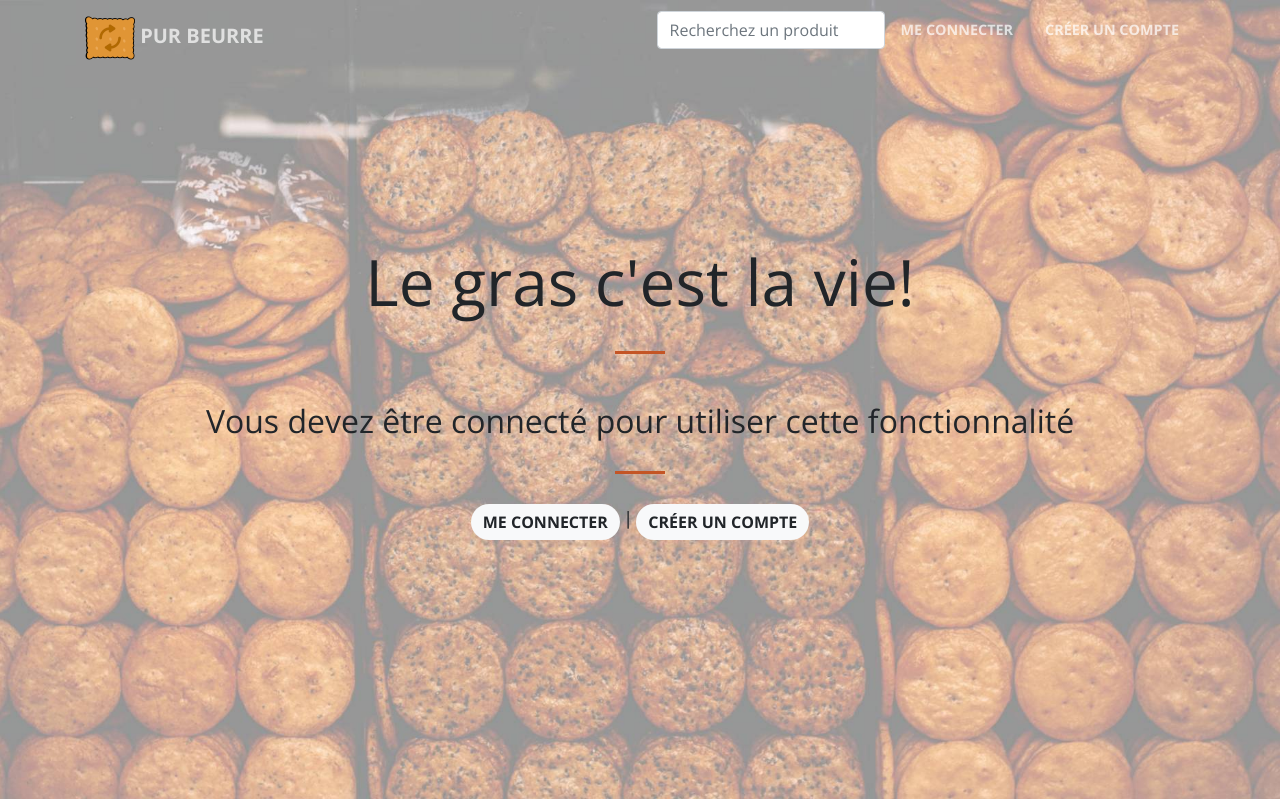
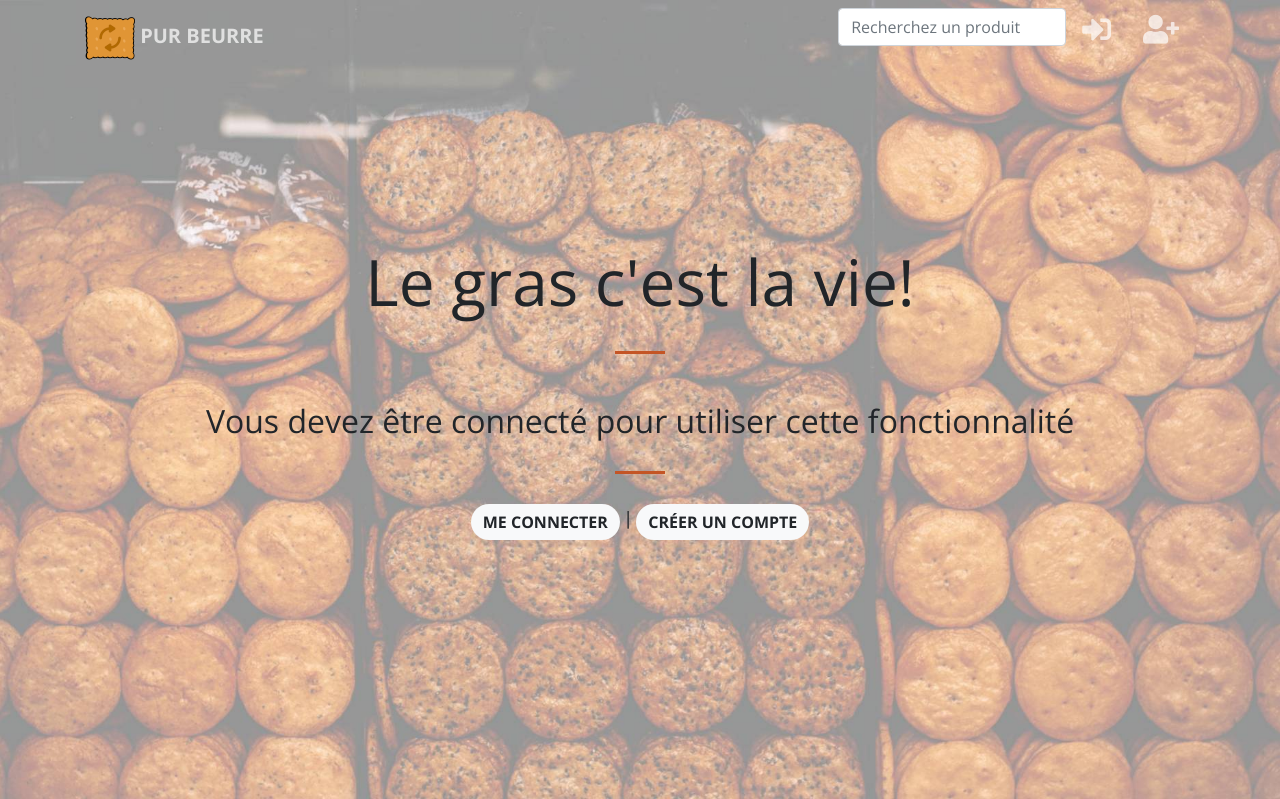
Before and after one commit to freezed/ocp8, a Django app: page /ersatz/favorite/1/1/ in a window 1280 px wide. Shown: the top 799 px of the page. Run offline with Django 3.2, Linux system fonts and the light colour scheme; some libraries are stand-ins or nearby versions.

Commit message:
Use icons for log/sign/favorites FIX #8

```diff
--- a/omega/templates/base.html
+++ b/omega/templates/base.html
@@ -48,20 +48,22 @@
             </li>
           {% if user.is_authenticated %}
             <li class="nav-item">
-              <a class="nav-link js-scroll-trigger" href="{% url 'account-index' %}">Mon compte</a>
+              <a class="nav-link js-scroll-trigger" href="{% url 'account-index' %}" title="Mon compte"><i class="fas fa-user fa-2x mb-3" title="Mon compte"></i></a>
             </li>
             <li class="nav-item">
-              <a class="nav-link js-scroll-trigger" href="{% url 'ersatz-list' %}">Mes produits</a>
+              <a class="nav-link js-scroll-trigger" href="{% url 'ersatz-list' %}" title="Mes produits">
+                <img src="{% static 'img/ico-carrot-orange-20.png' %}" title="Icône du lien 'Mes produits'" />
+              </a>
             </li>
             <li class="nav-item">
-              <a class="nav-link js-scroll-trigger" href="{% url 'logout' %}?next={% url 'home' %}">Me déconnecter</a>
+              <a class="nav-link js-scroll-trigger" href="{% url 'logout' %}?next={% url 'home' %}" title="Me déconnecter"><i class="fas fa-sign-out-alt fa-2x mb-3"></i></a>
             </li>
           {% else %}
             <li class="nav-item">
-              <a class="nav-link js-scroll-trigger" href="{% url 'login' %}?next={{ request.path }}?{{ request.META.QUERY_STRING }}">Me connecter</a>
+              <a class="nav-link js-scroll-trigger" href="{% url 'login' %}?next={{ request.path }}?{{ request.META.QUERY_STRING }}" title="Me connecter"><i class="fas fa-sign-in-alt fa-2x mb-3" title="Me connecter"></i></a>
             </li>
             <li class="nav-item">
-              <a class="nav-link js-scroll-trigger" href="{% url 'signin' %}?next={{ request.path }}?{{ request.META.QUERY_STRING }}">Créer un compte</a>
+              <a class="nav-link js-scroll-trigger" href="{% url 'signin' %}?next={{ request.path }}?{{ request.META.QUERY_STRING }}" title="Créer un compte"><i class="fas fa-user-plus fa-2x mb-3" title="Créer un compte"></i></a>
             </li>
           {% endif %}
           </ul>
```
Also changed, not shown: omega/static/img/ico-carrot-orange-20.png (added).
